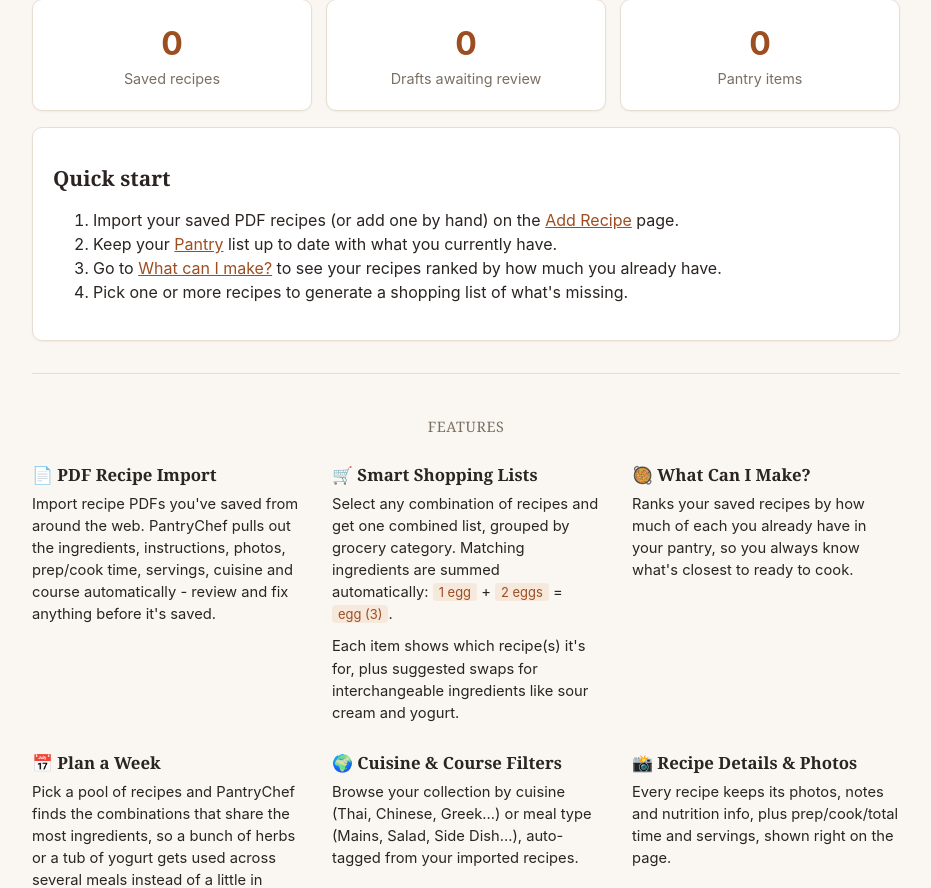
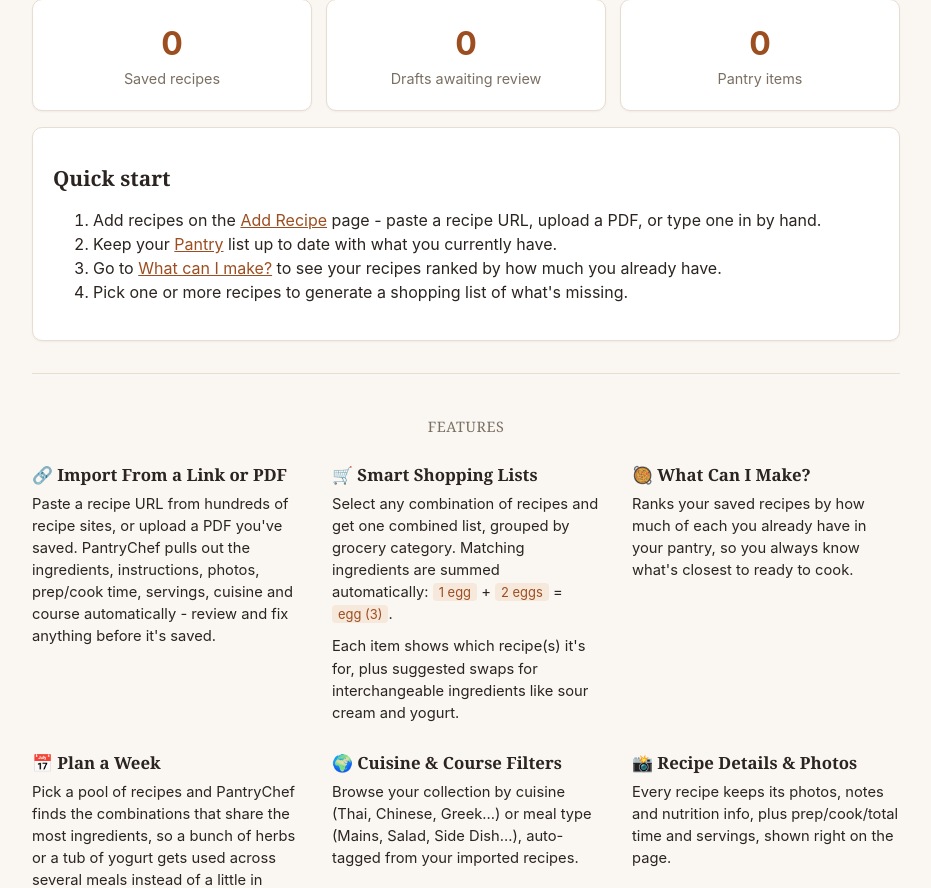
Before and after one commit to geraldinebkelly/pantry-chef, a Flask app: page / in a window 1280 px wide. Shown: the part 241-1129 px from the top of the page, without its empty margins (174-1105 px from the left). Run offline with Flask 3, Linux system fonts and the light colour scheme; data that the repository does not hold is empty.

Commit message:
Update landing page copy for URL import and manual entry
Quick start step 1 and the PDF Recipe Import feature card only
mentioned PDFs, predating the URL importer and the standalone Add
Recipe page. Both now cover all three ways to add a recipe (URL, PDF,
by hand).

Co-Authored-By: Claude Sonnet 5 <noreply@anthropic.com>

```diff
--- a/templates/dashboard.html
+++ b/templates/dashboard.html
@@ -24,7 +24,7 @@ pantry tracker, and a shopping list generator, all in one place.</p>
 <div class="card">
   <h2>Quick start</h2>
   <ol>
-    <li>Import your saved PDF recipes (or add one by hand) on the <a href="{{ url_for('import_recipe') }}">Add Recipe</a> page.</li>
+    <li>Add recipes on the <a href="{{ url_for('import_recipe') }}">Add Recipe</a> page - paste a recipe URL, upload a PDF, or type one in by hand.</li>
     <li>Keep your <a href="{{ url_for('pantry') }}">Pantry</a> list up to date with what you currently have.</li>
     <li>Go to <a href="{{ url_for('matches') }}">What can I make?</a> to see your recipes ranked by how much you already have.</li>
     <li>Pick one or more recipes to generate a shopping list of what's missing.</li>
@@ -38,10 +38,10 @@ pantry tracker, and a shopping list generator, all in one place.</p>
   <h2 class="features-heading">Features</h2>
   <div class="features-grid">
     <div class="feature">
-      <h3>📄 PDF Recipe Import</h3>
-      <p>Import recipe PDFs you've saved from around the web. PantryChef pulls out the
-      ingredients, instructions, photos, prep/cook time, servings, cuisine and course
-      automatically - review and fix anything before it's saved.</p>
+      <h3>🔗 Import From a Link or PDF</h3>
+      <p>Paste a recipe URL from hundreds of recipe sites, or upload a PDF you've saved.
+      PantryChef pulls out the ingredients, instructions, photos, prep/cook time, servings,
+      cuisine and course automatically - review and fix anything before it's saved.</p>
     </div>
     <div class="feature">
       <h3>🛒 Smart Shopping Lists</h3>
```
